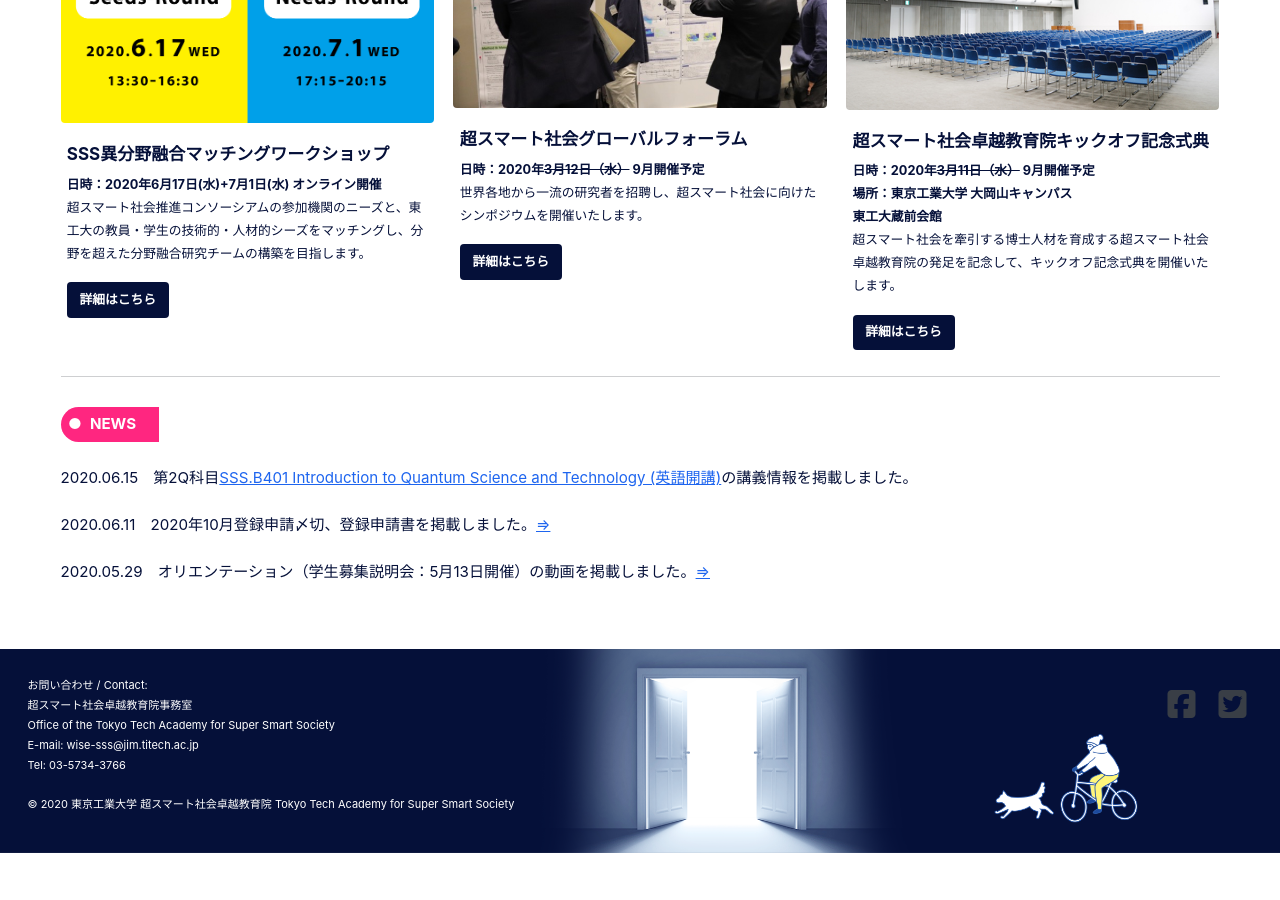
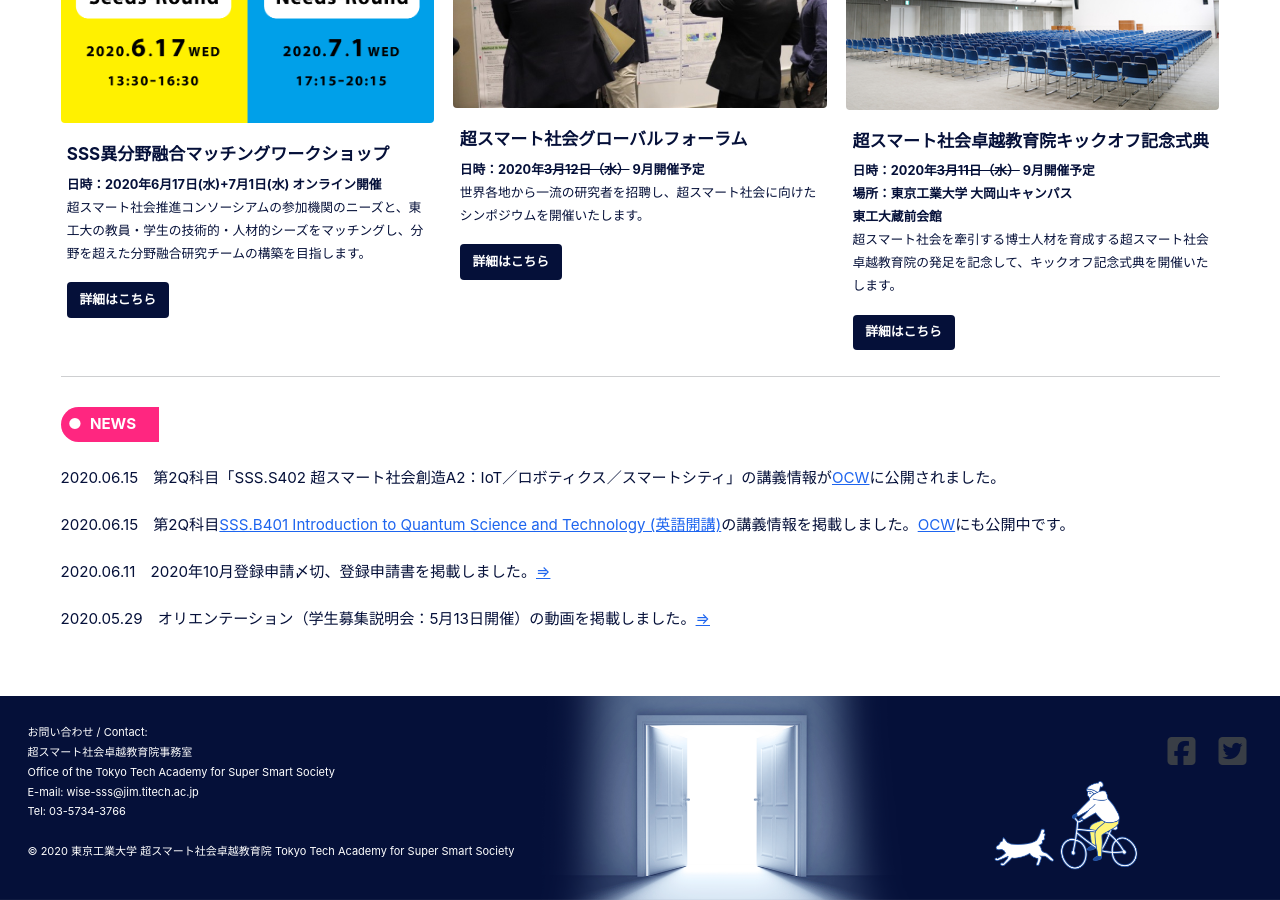
Before and after one commit to fl1d/w0ex.github.io, a Jekyll site: the page built from _pages/home.md, in a window 1280 px wide and 900 px high, scrolled down 633 px. Built offline with Jekyll 4.4.1, drawn with Linux system fonts in a browser that asks for light colours; cached includes are drawn as plain includes; nearby versions of some CDN libraries; before the commit the page ends 1486 px from its top, so only the background shows below that.

Commit message:
Update home.md

```diff
--- a/_pages/home.md
+++ b/_pages/home.md
@@ -60,7 +60,9 @@ feature_row:
 {% include feature_row %}
 
 <h6>NEWS　</h6>
-2020.06.15　第2Q科目[SSS.B401 Introduction to Quantum Science and Technology (英語開講)](/doc/SSS_B401_IntroductionToQuantumScienceAndTechnology.pdf)の講義情報を掲載しました。<br>
+2020.06.15　第2Q科目「SSS.S402 超スマート社会創造A2：IoT／ロボティクス／スマートシティ」の講義情報が[OCW](http://www.ocw.titech.ac.jp/index.php?module=General&action=T0300&GakubuCD=00&GakkaCD=400051&KeiCD=0&course=51&KamokuCD=400051&KougiCD=202028550&Nendo=2020&vid=03)に公開されました。<br>
+
+2020.06.15　第2Q科目[SSS.B401 Introduction to Quantum Science and Technology (英語開講)](/doc/SSS_B401_IntroductionToQuantumScienceAndTechnology.pdf)の講義情報を掲載しました。[OCW](http://www.ocw.titech.ac.jp/index.php?module=General&action=T0300&GakubuCD=00&GakkaCD=400051&KeiCD=0&course=51&KamokuCD=400051&KougiCD=202028553&Nendo=2020&vid=03)にも公開中です。<br>
 
 2020.06.11　2020年10月登録申請〆切、登録申請書を掲載しました。[⇒](https://www.wise-sss.titech.ac.jp/guide/)
 
```
